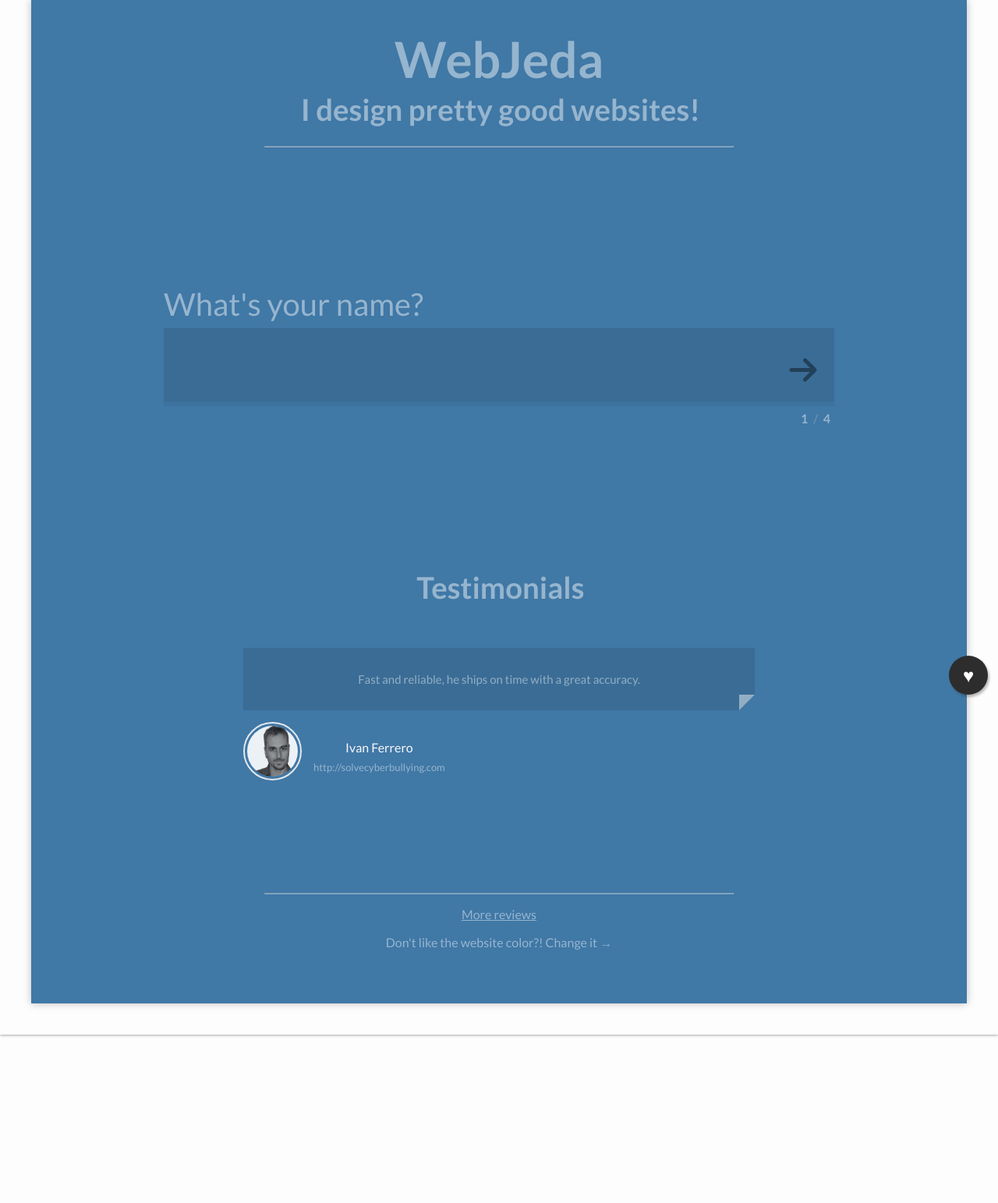
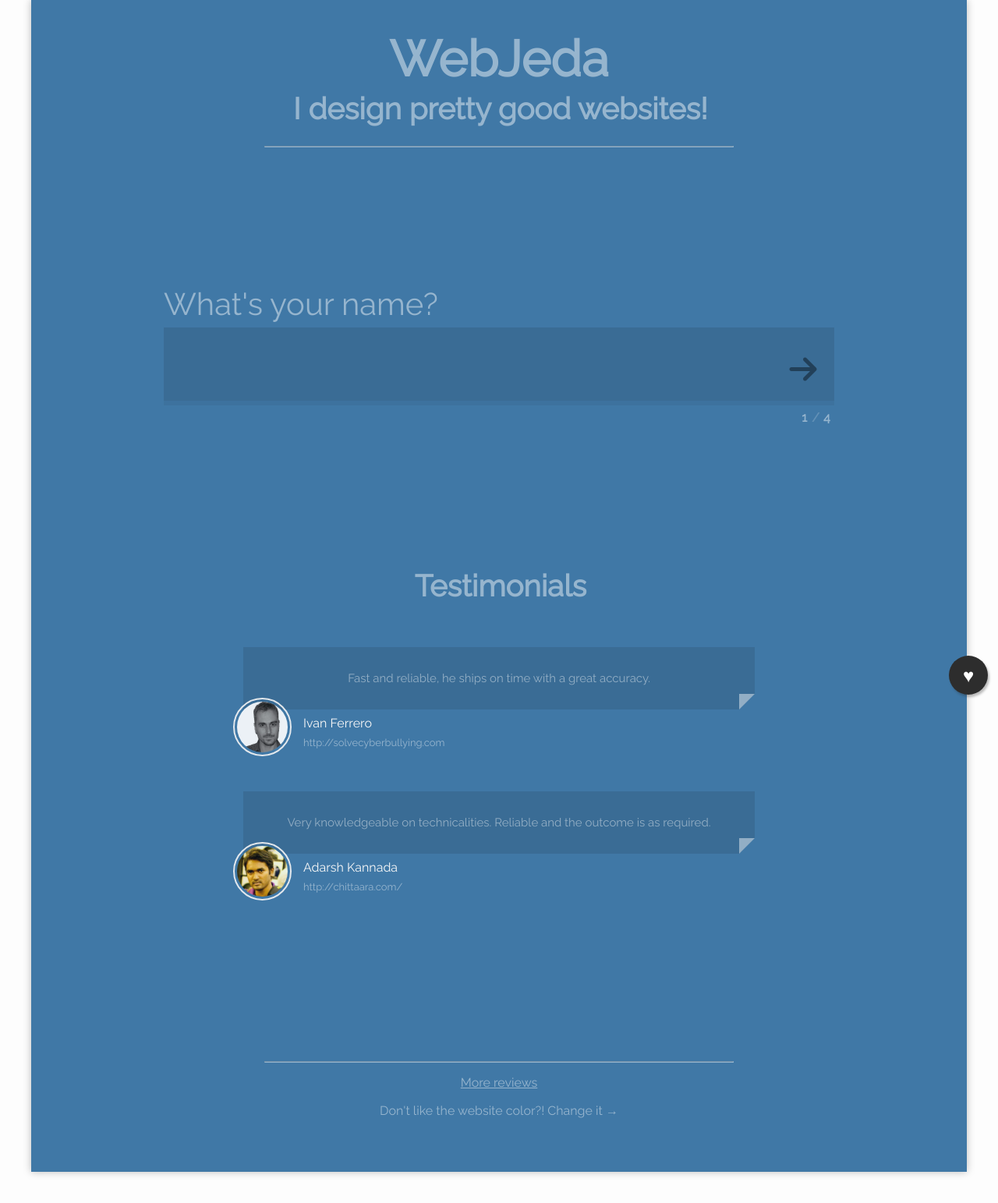
Before and after one commit to sharu725/sharu725.github.io, a Jekyll site: the page built from website.html, in a window 1280 px wide. Shown: the whole page at 78% size. Built offline with Jekyll 4.4.1, drawn with Linux system fonts in a browser that asks for light colours.

Commit message:
no message

```diff
--- a/_data/reviews.yml
+++ b/_data/reviews.yml
@@ -2,3 +2,8 @@
   message: Fast and reliable, he ships on time with a great accuracy.
   website: http://solvecyberbullying.com
   image: /images/Ivan-Ferrero.jpg
+
+- name: Adarsh Kannada
+  message: Very knowledgeable on technicalities. Reliable and the outcome is as required.
+  website: http://chittaara.com/
+  image: /images/adarsh-kannada.jpg
--- a/_sass/_style.scss
+++ b/_sass/_style.scss
@@ -1,4 +1,4 @@
-@import url(http://fonts.googleapis.com/css?family=Lato:400,700,400italic);
+@import url(https://fonts.googleapis.com/css?family=Raleway);
 *, *:after, *:before { -webkit-box-sizing: border-box; -moz-box-sizing: border-box; box-sizing: border-box; }
 .clearfix:before, .clearfix:after { content: ''; display: table; }
 .clearfix:after { clear: both; }
@@ -7,7 +7,7 @@ body {
     color: rgba(255, 255, 255, 0.45);
 	font-size: 100%;
 	line-height: 1.25;
-	font-family: 'Lato', Arial, sans-serif;
+	font-family: $base-font-family;
     padding:  0 40px 40px 40px;
     box-shadow: 0 0 4px #777;
     background-color: $background-color;
@@ -171,6 +171,9 @@ section {
     line-height: 20px;
     padding: 15px;
     position: relative;
+    @include media-query($on-palm) {
+        margin: 0;
+    }
 }
 .testimonials blockquote::before {
     width: 0;
@@ -210,6 +213,14 @@ section {
     overflow: hidden;
     float: left;
     padding-left: 40px;
+    position: relative;
+    top: -30px;
+    left: -13px;
+    @include media-query($on-palm) {
+        top: -24px;
+        left: -50px;
+    }
+
 }
 .testimonials .carousel-info img {
     margin-right: 15px;
@@ -227,10 +238,13 @@ section {
     color: rgba(255,255,255,0.45);
     font-size: 13px;
 }
-    .pull-left {
+.pull-left {
         float: left;
     }
 
+.text-left {
+        text-align: left;
+    }
 
 /* Fab button */
 
--- a/css/style.scss
+++ b/css/style.scss
@@ -6,7 +6,7 @@
 
 
 // Our variables
-$base-font-family: "Helvetica Neue", Helvetica, Arial, sans-serif;
+$base-font-family: 'Raleway', sans-serif;
 $base-font-size:   22px;
 $base-font-weight: 400;
 $small-font-size:  $base-font-size * 0.875;
--- a/website.html
+++ b/website.html
@@ -71,16 +71,17 @@ description: Do you want a website? Let me know your requirements.
 
 
               {% for review in site.data.reviews %}
-                    <div class="testimonials">
+                    <div class="testimonials clearfix">
                           <blockquote><p>{{review.message}}</p></blockquote>
-                          <div class="carousel-info">
-                            <img alt="" src="{{review.image}}" class="pull-left">
+                          <div class="carousel-info text-left">
+                            <img alt="webjeda webdesigner review" src="{{review.image}}" class="pull-left">
                             <div class="pull-left">
                               <span class="testimonials-name">{{review.name}}</span>
                               <span class="testimonials-post">{{review.website}}</span>
                             </div>
                           </div>
                     </div>
+
 		        {% endfor %}
 		</section>
         <div style="clear:both; height: 4em"></div>
```
Also changed, not shown: images/adarsh-kannada.jpg (added).
